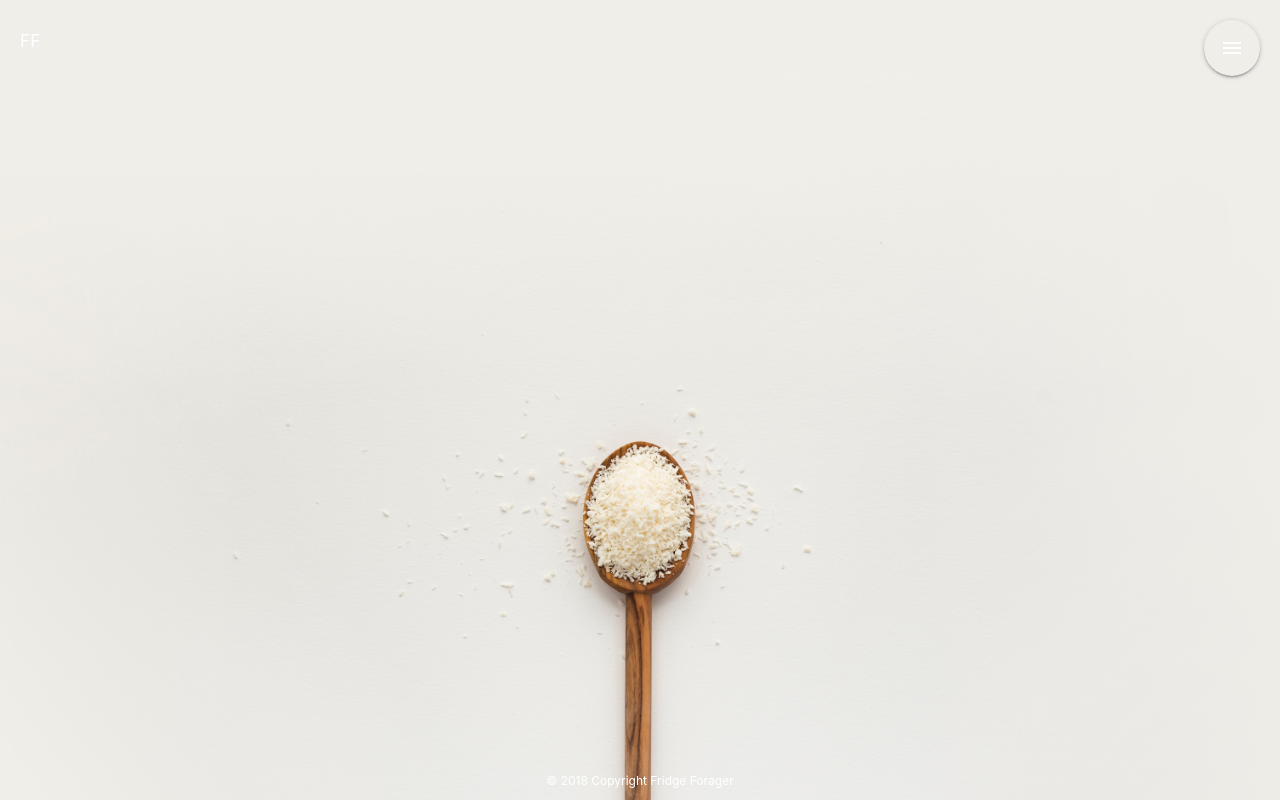
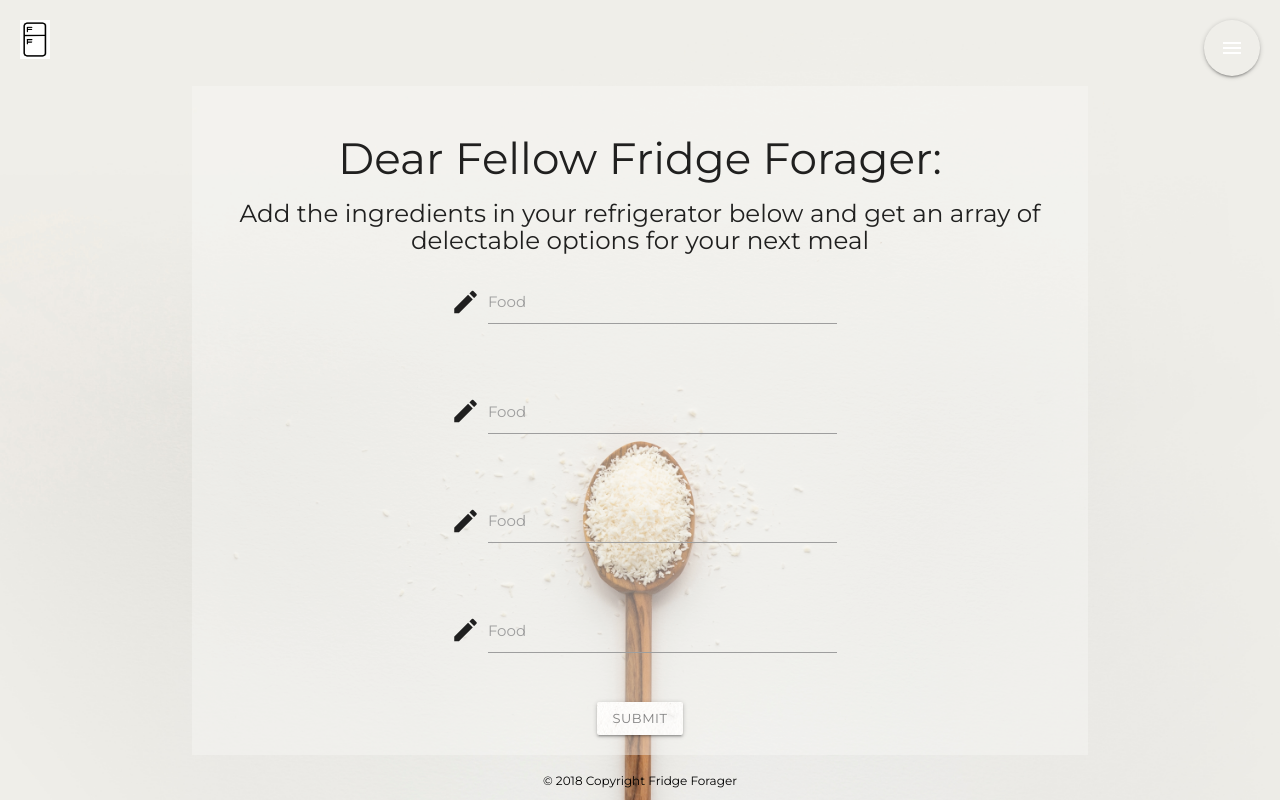
Before and after one commit to scottgall/Fridge-Forager, a plain HTML site: page options.html in a window 1280 px wide. Drawn offline with nearby package versions, Linux system fonts and the light colour scheme.

Commit message:
second push

```diff
--- a/css/style.css
+++ b/css/style.css
@@ -1,30 +1,4 @@
-.indexPage {
-    background-image: url("../images/artichoke.jpg");
-    background-size: cover;
-    background-position: center center;
-    background-repeat: no-repeat;
-    height: 100%;
-    width: 100%;
-}
-
-.optionsPage {
-    background-image: url("../images/spoon.jpg");
-    background-size: cover;
-    background-position: center center;
-    background-repeat: no-repeat;
-    height: 100%;
-    width: 100%;
-}
-
-.detailsPage {
-    background-image: url("../images/bowl.jpg");
-    background-size: cover;
-    background-position: center center;
-    background-repeat: no-repeat;
-    height: 100%;
-    width: 100%;
-}
-
+/* Style for all html pages */
 
 .fixed-action-btn{
     right:20px;
@@ -43,14 +17,31 @@
     color: gray;
 }
 
-h5 {
-    font-size: 50px;
+img {
+    height: 39px;
+    width: 30px;
 }
 
-h6 {
-    color: white;
+#ff-icon {
     padding: 20px;
 }
+/* Style for index.html page */
+
+.indexPage {
+    background-image: url("../images/artichoke.jpg");
+    background-size: cover;
+    background-position: center center;
+    background-repeat: no-repeat;
+    height: 100%;
+    width: 100%;
+    font-family: 'Montserrat', sans-serif;
+}
+
+h2 {
+    text-align: center;
+    /* font-weight: bold; */
+}
+
 
 .enterFF {
     color: white;
@@ -67,7 +58,13 @@ h6 {
     left:50%;
 }
 
-footer {
+a {
+    color: white;
+    text-decoration: none;
+    -webkit-tap-highlight-color: transparent;
+}
+
+.index-footer {
     position: fixed;
     left: 0;
     bottom: 0;
@@ -79,3 +76,88 @@ footer {
     text-align: center;
     font-size: 12px;
 }
+
+/* Style for options.html page */
+
+.optionsPage {
+    background-image: url("../images/spoon.jpg");
+    background-size: cover;
+    background-position: center center;
+    background-repeat: no-repeat;
+    height: 100%;
+    width: 100%;
+    font-family: 'Montserrat', sans-serif;
+}
+
+form {
+    width: 70%;
+    margin: auto;
+    background: rgba(248, 248, 244, 0.4);
+    padding: 20px;
+}
+
+.btn-small {
+    background-image: url("../images/lightpaperfibers.png");
+    color: gray;
+}
+
+.btn-small:hover {
+    background-image: url("../images/lightpaperfibers.png");
+    color: gray;
+}
+
+.row-bottom {
+    padding-bottom: px;
+    /* margin-top: -20px; */
+}
+
+.options-footer {
+    position: fixed;
+    left: 0;
+    bottom: 0;
+    width: 100%;
+    padding-bottom: 10px;
+    padding-top: 10px;
+    background-color: transparent;
+    color: black;
+    text-align: center;
+    font-size: 12px;
+}
+
+/* Style for details.html page */
+
+.detailsPage {
+    background-image: url("../images/bowl.jpg");
+    background-size: cover;
+    background-position: center center;
+    background-repeat: no-repeat;
+    height: 100%;
+    width: 100%;
+    font-family: 'Montserrat', sans-serif;
+}
+
+.details-container {
+    text-align: center;
+}
+
+
+.picture-ingredients {
+    /* background-image: ("../images/cheesefruit.jpg"); */
+    background-color: rgba(248, 248, 244, 0.4);
+    height: 100%;
+}
+
+.
+
+.details-footer {
+    position: fixed;
+    left: 0;
+    bottom: 0;
+    width: 100%;
+    padding-bottom: 10px;
+    padding-top: 10px;
+    background-color: transparent;
+    color: white;
+    text-align: center;
+    font-size: 12px;
+}
--- a/javascript/app.js
+++ b/javascript/app.js
@@ -9,3 +9,7 @@
       hoverEnabled: false
     });
   });
+
+  $(document).ready(function() {
+    $('input#input_text, textarea#textarea2').characterCounter();
+  });
--- a/options.html
+++ b/options.html
@@ -10,7 +10,7 @@
   <link href="https://fonts.googleapis.com/icon?family=Material+Icons" rel="stylesheet">
   <link type="text/css" rel="stylesheet" href="css/materialize.min.css"  media="screen,projection"/>
   <link rel="stylesheet" type="text/css" href="css/style.css"/>
-  <!-- <link href="https://fonts.googleapis.com/css?family=Do+Hyeon|Raleway|Titillium+Web|Ubuntu" rel="stylesheet"> -->
+  <link href="https://fonts.googleapis.com/css?family=Comfortaa|Josefin+Sans|Maven+Pro|Montserrat|Open+Sans" rel="stylesheet">
 </head>
 
 <body>
@@ -20,49 +20,76 @@
                 <i class="large material-icons">menu</i>
             </a>
             <ul>
-                <li><a class="btn-floating"><i class="material-icons">accessibility</i></a></li>
-                <li><a class="btn-floating"><i class="material-icons">cake</i></a></li>
-                <li><a class="btn-floating"><i class="material-icons">chat_bubble_outline</i></a></li>
+                <li><a href="index.html" class="btn-floating"><i class="material-icons">home</i></a></li>
+                <li><a href="options.html" class="btn-floating"><i class="material-icons">mode_edit</i></a></li>
+                <!-- <li><a href="details.html" class="btn-floating"><i class="material-icons">chat_bubble_outline</i></a></li> -->
             </ul>
         </div>
     </header>
 
-    <section>
-        <h6 class="fridgeForager">FF</h6>
-    </section>
+    <div id="ff-icon">
+        <img src="images/ff.png"></img>
+    </div>
 
-    <!-- <section>
-        <div class="container">
-        <ul class="collapsible">
-            <li>
-                <div class="collapsible-header"><i class="material-icons">filter_drama</i>First</div>
-                <div class="collapsible-body"><span>Lorem ipsum dolor sit amet.</span></div>
-            </li>
-            <li>
-                <div class="collapsible-header"><i class="material-icons">place</i>Second</div>
-                <div class="collapsible-body"><span>Lorem ipsum dolor sit amet.</span></div>
-            </li>
-            <li>
-                <div class="collapsible-header"><i class="material-icons">whatshot</i>Third</div>
-                <div class="collapsible-body"><span>Lorem ipsum dolor sit amet.</span></div>
-            </li>
-        </ul>
+    <form class="center">
+        <h3>Dear Fellow Fridge Forager:</h3>
+        <h5>Add the ingredients in your refrigerator below and get an array of delectable options for your next meal</h5>
+
+        <div class="row top-row">
+            <div class="col s12">
+                <div class="input-field col s6 offset-s3">
+                    <i class="material-icons prefix">mode_edit</i>
+                    <textarea id="icon_prefix2" class="materialize-textarea"></textarea>
+                    <label for="icon_prefix2">Food</label>
+                </div>
+            </div>
         </div>
-    </section> -->
+
+        <div class="row">
+            <div class="col s12">
+                <div class="input-field col s6 offset-s3">
+                    <i class="material-icons prefix">mode_edit</i>
+                    <textarea id="icon_prefix2" class="materialize-textarea"></textarea>
+                    <label for="icon_prefix2">Food</label>
+                </div>
+            </div>
+        </div>
+
+        <div class="row">
+            <div class="col s12">
+                <div class="input-field col s6 offset-s3">
+                    <i class="material-icons prefix">mode_edit</i>
+                    <textarea id="icon_prefix2" class="materialize-textarea"></textarea>
+                    <label for="icon_prefix2">Food</label>
+                </div>
+            </div>
+        </div>
+
+        <div class="row row-bottom">
+            <div class="col s12">
+                <div class="input-field col s6 offset-s3">
+                    <i class="material-icons prefix">mode_edit</i>
+                    <textarea id="icon_prefix2" class="materialize-textarea"></textarea>
+                    <label for="icon_prefix2">Food</label>
+                </div>
+            </div>
+        </div>
+        <a class="waves-effect waves-light btn-small">Submit</a>
+
+    </form>
 
     <footer>
-        <div class="footer-copyright">
+        <div class="footer-copyright options-footer">
             <div class="container">© 2018 Copyright Fridge Forager</div>
         </div>
     </footer>
 
 
 
-  <script src="https://cdnjs.cloudflare.com/ajax/libs/jquery/3.2.1/jquery.min.js"></script>
-  <!-- <script src="https://www.gstatic.com/firebasejs/4.13.0/firebase.js"></script> -->
-  <script type="text/javascript" src="js/materialize.min.js"></script>
-  <script src="javascript/app.js"></script>
-
+    <script src="https://cdnjs.cloudflare.com/ajax/libs/jquery/3.2.1/jquery.min.js"></script>
+    <!-- <script src="https://www.gstatic.com/firebasejs/4.13.0/firebase.js"></script> -->
+    <script type="text/javascript" src="javascript/materialize.min.js"></script>
+    <script src="javascript/app.js"></script>
 </body>
 
 </html>
```
Also changed, not shown: details.html (+35 -30 lines), index.html (+9 -10 lines), images/ff.png (added).
